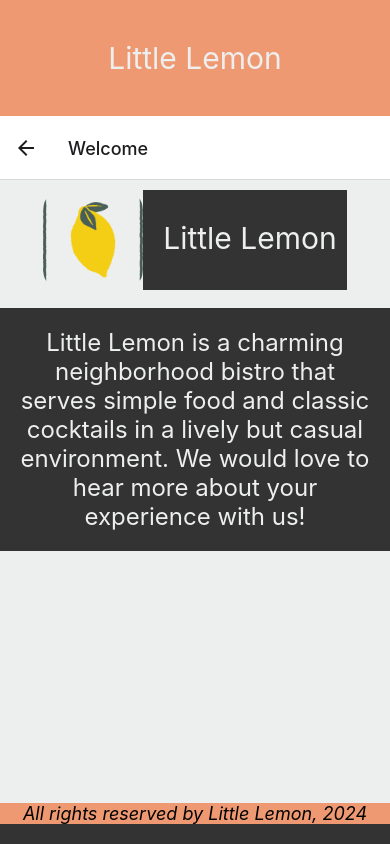
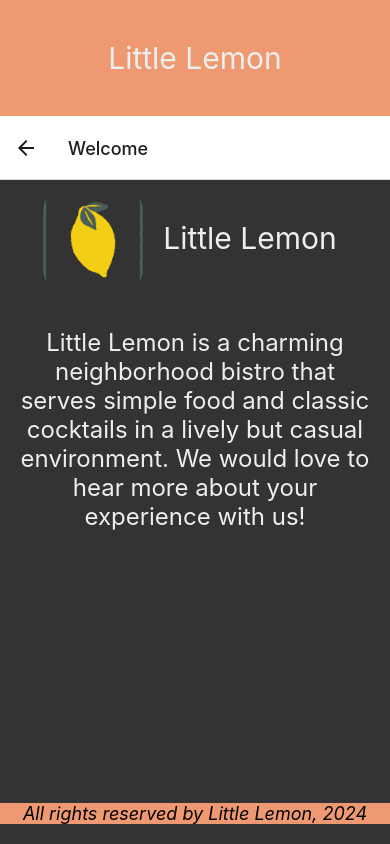
Before and after one commit to August-Winters/LLNewsletter, a React Native app: screen /Welcome in a window 390 px wide. Built offline with nearby package versions, Linux system fonts and the light colour scheme.

Commit message:
Checkpoint; working model before tab navigation

```diff
--- a/components/LoginScreen.js
+++ b/components/LoginScreen.js
@@ -1,10 +1,10 @@
 import React, { useState } from 'react';
 import { ScrollView, Text, StyleSheet, TextInput, Pressable } from 'react-native';
 
-export default function LoginScreen( { navigation }) {
+export default function LoginScreen( { navigation } ) {
+
   const [email, onChangeEmail] = useState('');
   const [password, onChangePassword] = useState('');
-
 
   return (
 
--- a/components/WelcomeScreen.js
+++ b/components/WelcomeScreen.js
@@ -1,18 +1,19 @@
 import * as React from 'react';
-import { useState } from 'react';
 import { StyleSheet, Text, ScrollView, TextInput, View, Image, useColorScheme } from 'react-native';
 
 export default function WelcomeScreen() {
 
     const colorScheme = useColorScheme();
+
   return (
+
     <ScrollView
     indicatorStyle="white"
     style={[
         styles.container,
         colorScheme === 'light'
-            ? { backgroundColor: '#EDEFEE'}
-            : { backgroundColor: '#333333'}
+            ? { backgroundColor: '#333333'}
+            : { backgroundColor: '#EDEFEE'}
     ]}>
     <View style={styles.headerWrapper}>
         <Image
```
